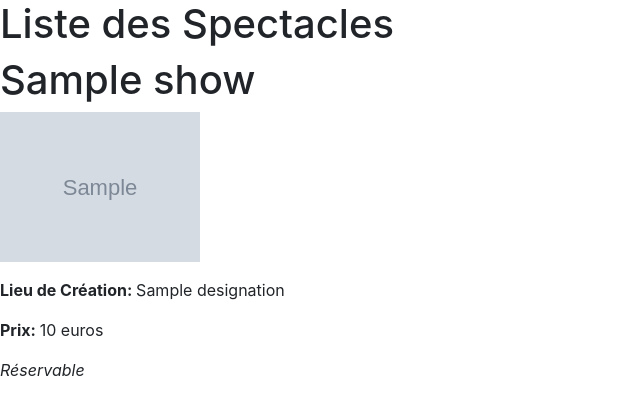
After one commit to ad-sabri/reservations, a Symfony app: template templates/show/index.html.twig in a window 1280 px wide. The commit adds this page. Shown: the top 415 px of the page, without its empty margins (0-640 px from the left). Run offline with Twig, Linux system fonts and the light colour scheme; the template is opened without the code that fills it: most values are stand-ins (such as "Sample title", 1, 10 or a date in 2020); grey boxes marked "Sample" are stand-in pictures; some libraries are stand-ins or nearby versions.

Commit message:
Controller Show +templates +routes

```diff
--- a/templates/location/index.html.twig
+++ b/templates/location/index.html.twig
@@ -4,6 +4,7 @@
 
 {% block body %}
     <h1>Liste des Locations</h1>
+
     <ul>
     {% for location in locations %}
         <li>{{ location.designation }}</li>
--- a/templates/location/show.html.twig
+++ b/templates/location/show.html.twig
@@ -23,11 +23,9 @@
     </address>
 
     <h2>Liste des spectacles</h2>
-
     <ul>
     {% for show in location.shows %}
-        <li>{{ show.title }}</li>
+      <li>{{ show.title }}</li>
     {% endfor %}
     </ul>
-
 {% endblock %}
--- /dev/null
+++ b/templates/show/index.html.twig
@@ -0,0 +1,31 @@
+{% extends 'base.html.twig' %}
+
+{% block title %}Liste des Spectacles{% endblock %}
+
+{% block body %}
+    <h1>Liste des Spectacles</h1>
+
+    {% for show in shows %}
+        <article>
+        <h1>{{ show.title }}</h1>
+
+        {% if show.posterUrl %}
+        <p><img src="{{ asset('images/' ~ show.posterUrl) }}" alt="{{ show.title }}" width="200"></p>
+        {% else %}
+        <canvas width="200" height="100" style="border:1px solid #000000;"></canvas>
+        {% endif %}
+
+        {% if show.location %}
+        <p><strong>Lieu de Création: </strong> {{ show.location.designation }}</p>
+        {% endif %}
+
+        <p><strong>Prix: </strong>{{ show.price }} euros</p>
+
+        {% if show.bookable %}
+        <p><em>Réservable</em></p>
+        {% else %}
+        <p><em>Non Réservable</em></p>
+        {% endif %}
+    </article>
+    {% endfor %}
+{% endblock %}
```
Also changed, not shown: src/Controller/ShowController.php (added, +34 -0 lines), templates/show/show.html.twig (added, +27 -0 lines).
